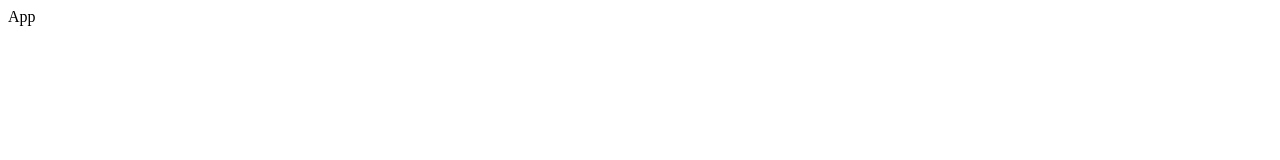
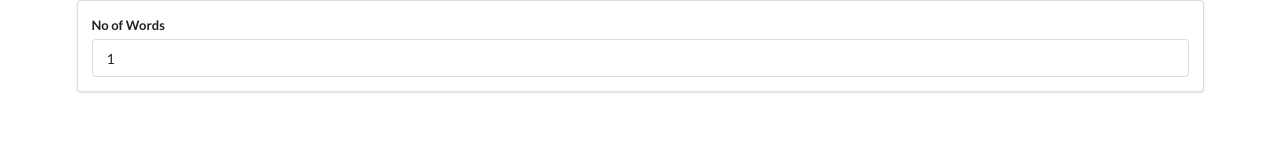
Before and after one commit to Suliaman46/home-assignment, a React (Create React App) app: page / in a window 1280 px wide. Shown: the top 160 px of the page. Built offline with nearby package versions, Linux system fonts and the light colour scheme.

Commit message:
Crude implementation of fetching the random names

```diff
--- a/public/index.html
+++ b/public/index.html
@@ -4,6 +4,7 @@
     <meta charset="utf-8" />
     <link rel="icon" href="%PUBLIC_URL%/favicon.ico" />
     <meta name="viewport" content="width=device-width, initial-scale=1" />
+    <link  rel="stylesheet" href="https://cdnjs.cloudflare.com/ajax/libs/semantic-ui/2.4.1/semantic.min.css"/>
     <meta name="theme-color" content="#000000" />
     <meta
       name="description"
--- /dev/null
+++ b/src/apis/randomWordsAPI.js
@@ -0,0 +1,5 @@
+import axios from "axios";
+
+export default axios.create({
+    baseURL: "https://random-words-api.vercel.app"
+})
--- a/src/components/App.js
+++ b/src/components/App.js
@@ -1,7 +1,32 @@
-import React from "react";
+import React, { useState } from "react";
+import randomWordsAPI from "../apis/randomWordsAPI";
+import Input from "./Input";
+
+
+
 
 const App = ()=>{
-    return (<div>App</div>)
+    const [words, setWords] = useState([])
+
+    const sendRequest = async (num) =>{
+        const responses = [];
+        for(let i =0; i< num; i++) {
+            let response = await randomWordsAPI.get('word')
+            responses.push(response.data[0].word);
+        }
+        setWords(responses);
+        console.log(responses)
+
+    }
+
+    const handleSubmit = (numWords) =>{
+        sendRequest(numWords)
+    }
+    return (
+        <div className="ui container">
+            <Input handleSubmit={handleSubmit}/>
+        </div>
+    );
 }
 
 export default App;
--- /dev/null
+++ b/src/components/Input.js
@@ -0,0 +1,25 @@
+import React, { useState } from "react";
+
+
+const Input = (props) =>{
+    const [numWords, setNumWords] = useState(1);
+
+    const onSubmit =(event)=>{
+        event.preventDefault();
+        props.handleSubmit(numWords);
+    }
+
+    return (
+        <div className="ui segment">
+            <form className="ui form" onSubmit={onSubmit}>
+                <div className="field">
+                    <label>No of Words</label>
+                    <input type={`number`} value ={numWords} onChange={(e) => setNumWords(e.target.value)} min={1} max={6}></input>
+                    <span className="validity"></span>
+                </div>
+            </form>
+        </div>
+    );
+}
+
+export default Input;
```
Also changed, not shown: 1 other file (tests, documents, lock files or other folders).
